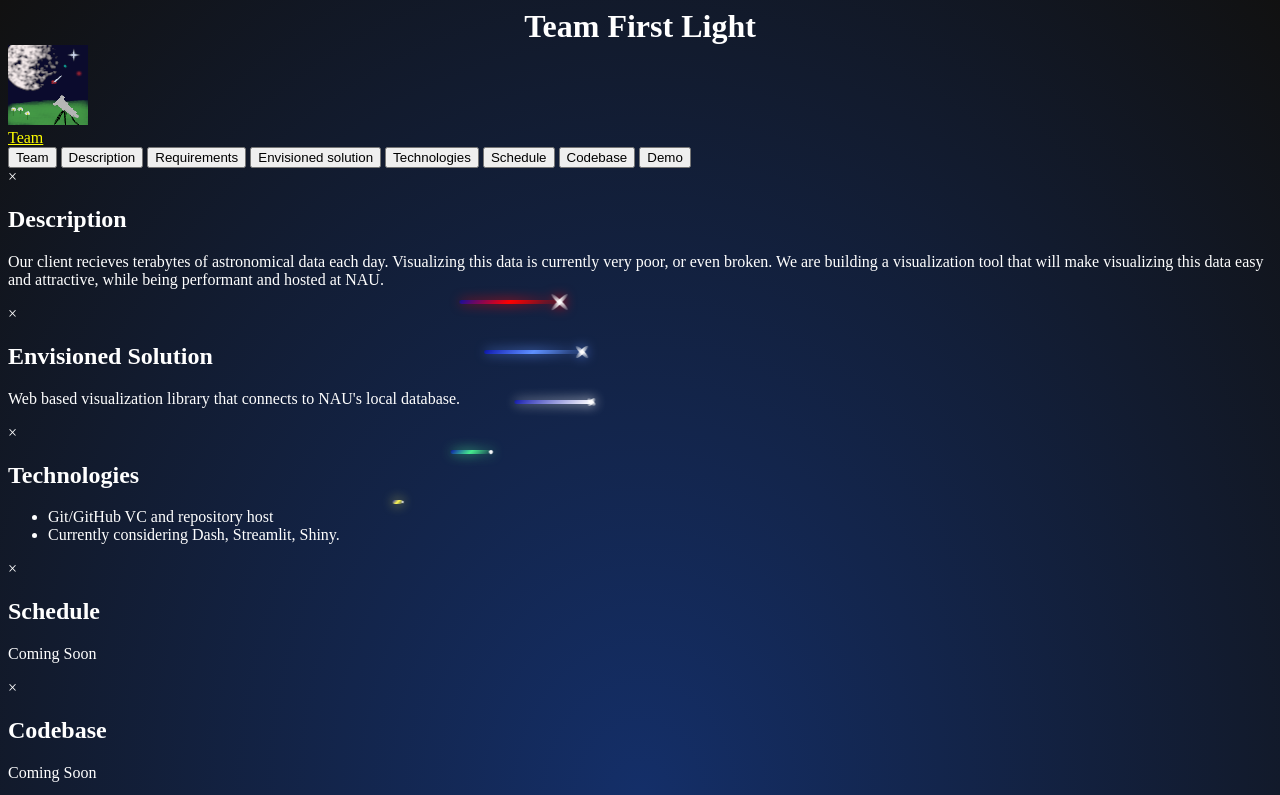
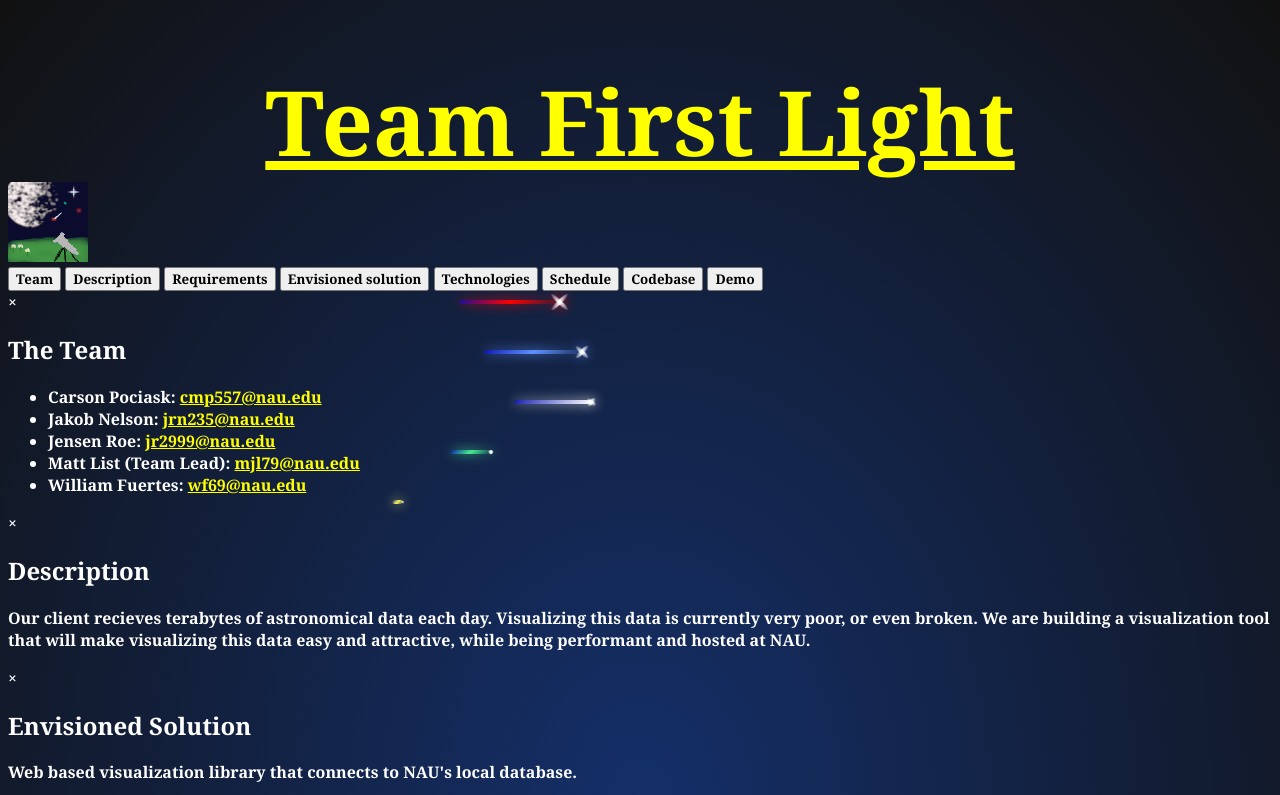
Before and after one commit to wfuertes22/Capstone-Website, a plain HTML site: page index.html in a window 1280 px wide. Shown: the top 795 px of the page. Drawn offline with Linux system fonts and the light colour scheme.

Commit message:
Bigger, more spaced out, and clickable title. Moved team page from separate file to tab. Added temporary font.

```diff
--- a/index.html
+++ b/index.html
@@ -7,13 +7,10 @@
     <script src="script.js"></script>
 </head>
 <body>
-    <h1>Team First Light</h1>
+    <h1><a href="index.html">Team First Light</a></h1>
 
     <img src="./Images/Team_Logo.jpg" width="80" height="80">
 
-    <ul class="nav">
-        <li><a href="./About.html">Team</a></li>
-    </ul>
     <div class="bar">
         <button class="bar-item tab-button" onclick="openTab('Team')">Team</button>
         <button class="bar-item tab-button" onclick="openTab('Description')">Description</button>
@@ -23,6 +20,20 @@
         <button class="bar-item tab-button" onclick="openTab('Schedule')">Schedule</button>
         <button class="bar-item tab-button" onclick="openTab('Codebase')">Codebase</button>
         <button class="bar-item tab-button" onclick="openTab('Demo')">Demo</button>
+      </div>
+
+
+      <div id="Team" class="tab-head">
+        <span onclick="this.parentElement.style.display='none'"
+        class="tab-button ">&times;</span>
+        <h2>The Team</h2>
+        <ul class="Team_Info">
+            <li>Carson Pociask: <a href="mailto: cmp557@nau.edu">cmp557@nau.edu</a></li>
+            <li>Jakob Nelson: <a href="mailto: jrn235@nau.edu">jrn235@nau.edu</a></li>
+            <li>Jensen Roe: <a href="mailto: jr2999@nau.edu">jr2999@nau.edu</a></li>
+            <li>Matt List (Team Lead): <a href="mailto: mjl79@nau.edu">mjl79@nau.edu</a></li>
+            <li>William Fuertes: <a href="mailto: wf69@nau.edu">wf69@nau.edu</a></li>
+        </ul>
       </div>
 
       <div id="Description" class="tab-head">
--- a/indexstyle.css
+++ b/indexstyle.css
@@ -2,6 +2,11 @@ html{
   background: radial-gradient(ellipse at bottom, #142f69, #111);
   height: 100vh;
   background-attachment: fixed;
+}
+
+* {
+  	font-family: Cambria;
+    font-weight: bold;
 }
 
 .tab-buttom {
@@ -9,9 +14,11 @@ html{
 }
 
 h1{
-    width:500px;
+    width: 1000px;
     margin: 0 auto;
+    margin-top: 60px;
     text-align: center;
+    font-size: 90px;
 }
 
 h1, .teaminfo {
```
Also changed, not shown: About.html (line endings or trailing spaces), script.js (line endings or trailing spaces).
